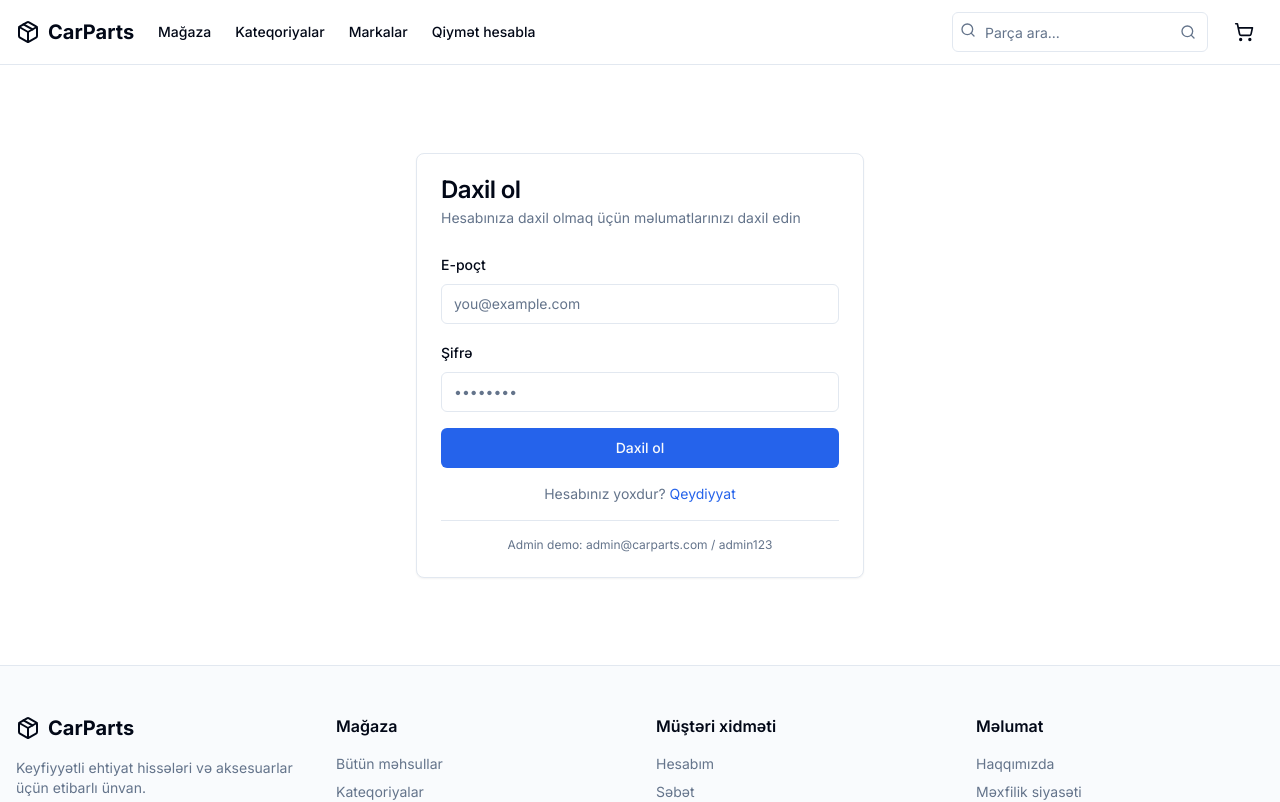
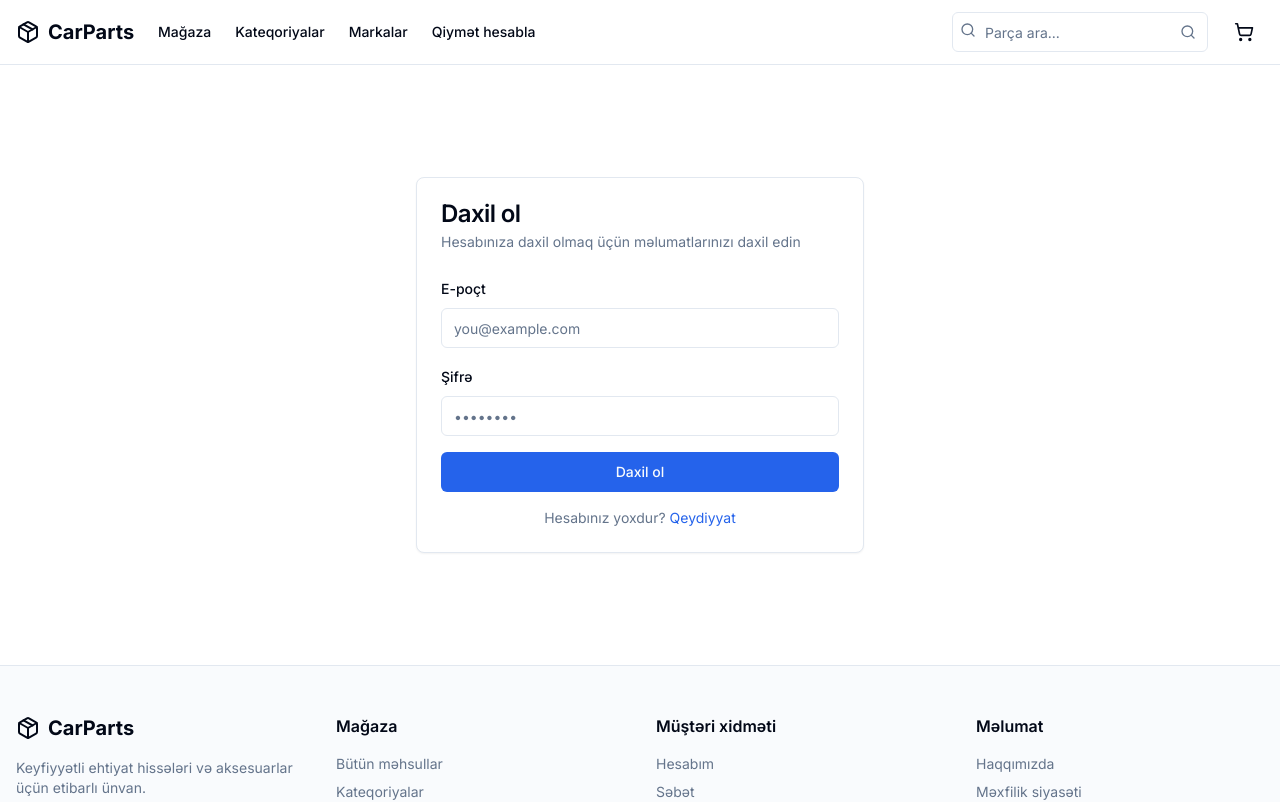
Before and after one commit to EltunLTN/domain-test, a Next.js app: page /login in a window 1280 px wide. Shown: the top 802 px of the page. Built offline with nearby package versions, Linux system fonts and the light colour scheme; no server answers.

Commit message:
Remove demo credentials from login page

```diff
--- a/src/app/login/page.tsx
+++ b/src/app/login/page.tsx
@@ -104,12 +104,6 @@ function LoginForm() {
                 Qeydiyyat
               </Link>
             </div>
-
-            <div className="border-t pt-4">
-              <p className="text-xs text-muted-foreground text-center">
-                Admin demo: admin@carparts.com / admin123
-              </p>
-            </div>
           </form>
         </CardContent>
       </Card>
```
